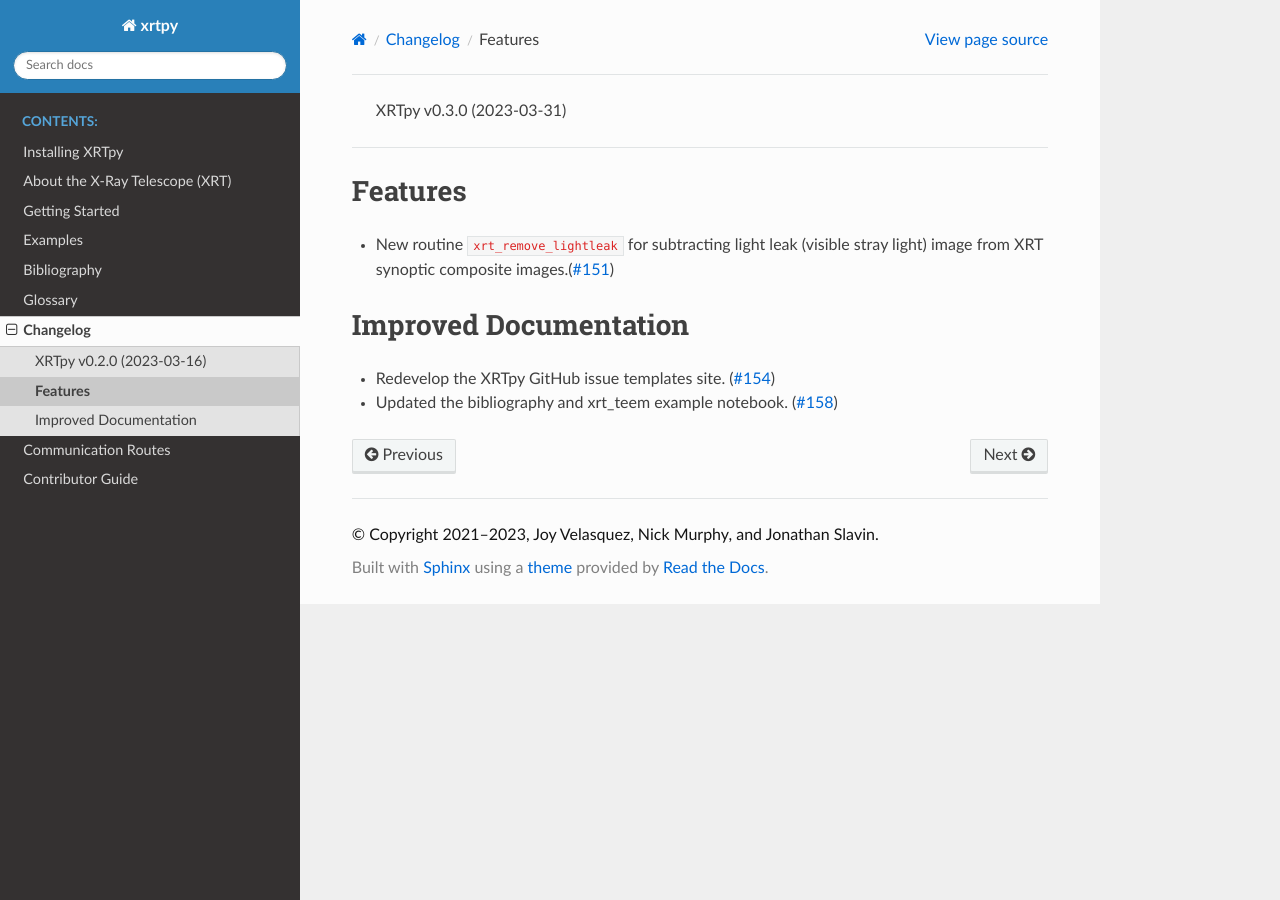
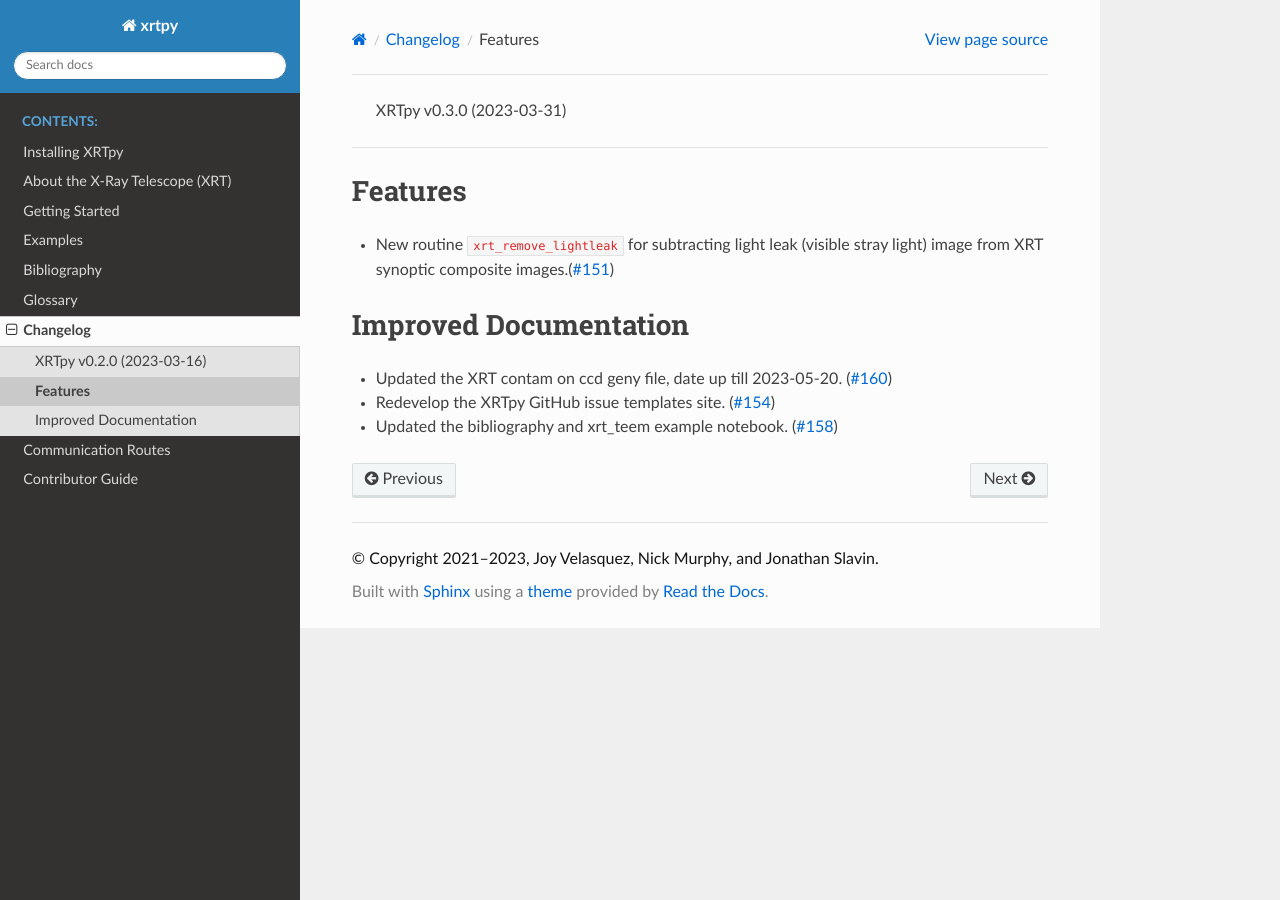
Before and after one commit to HinodeXRT/xrtpy, a Sphinx documentation site: the page built from docs/changelog/0.3.0.rst, in a window 1280 px wide. Built offline with Sphinx 7.4.7 and the Read the Docs theme 2.0.0, drawn with Linux system fonts in a browser that asks for light colours; pages that are not in the unit, such as notebooks, are missing from menus.

Commit message:
Updating chagelog Improved Documentation sections

```diff
--- a/docs/changelog/0.3.0.rst
+++ b/docs/changelog/0.3.0.rst
@@ -11,5 +11,6 @@ Features
 Improved Documentation
 ----------------------
 
+- Updated the XRT contam on ccd geny file, date up till 2023-05-20. (:pr:`160`)
 - Redevelop the XRTpy GitHub issue templates site. (:pr:`154`)
 - Updated the bibliography and xrt_teem example notebook. (:pr:`158`)
```
